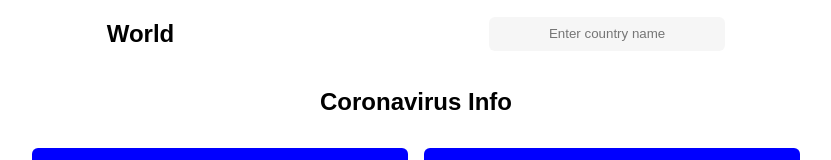
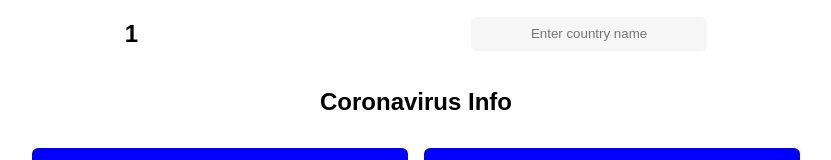
Before and after one commit to JosiasAurel/covidinfo, a Next.js app: page /1 in a window 1280 px wide. Shown: the top 160 px of the page, without its empty margins (224-1055 px from the left). Built offline with nearby package versions, Linux system fonts and the light colour scheme; no server answers.

Commit message:
add meta information

```diff
--- a/pages/[country].tsx
+++ b/pages/[country].tsx
@@ -4,6 +4,7 @@ import Header from "../components/Header";
 import DataCard from "../components/DataCard";
 
 import { GetServerSideProps } from "next";
+import Head from "next/head";
 
 import styles from "../styles/index.module.css";
 
@@ -19,11 +20,16 @@ const Country: FunctionComponent = ({ country }):JSX.Element => {
     useEffect(() => {
         fetchInfo();
         console.log(country);
-    }, [])
+    }, [info])
 
     return (
         <div className={styles.indexPage}>
-            <Header />
+            <Head>
+                <title>Coronavirus info - {country.country} </title>
+                <meta name="title" content="Coronavirus info" />
+                <meta name="description" content="Get some information about coronavirus"></meta>
+            </Head>
+            <Header country={country.country} />
             <h2>Coronavirus Info</h2>
             <div className={styles.infoCardsContainer}>
                 <section className={styles.infoCards}>
```
Also changed, not shown: pages/index.tsx (+7 -0 lines).
